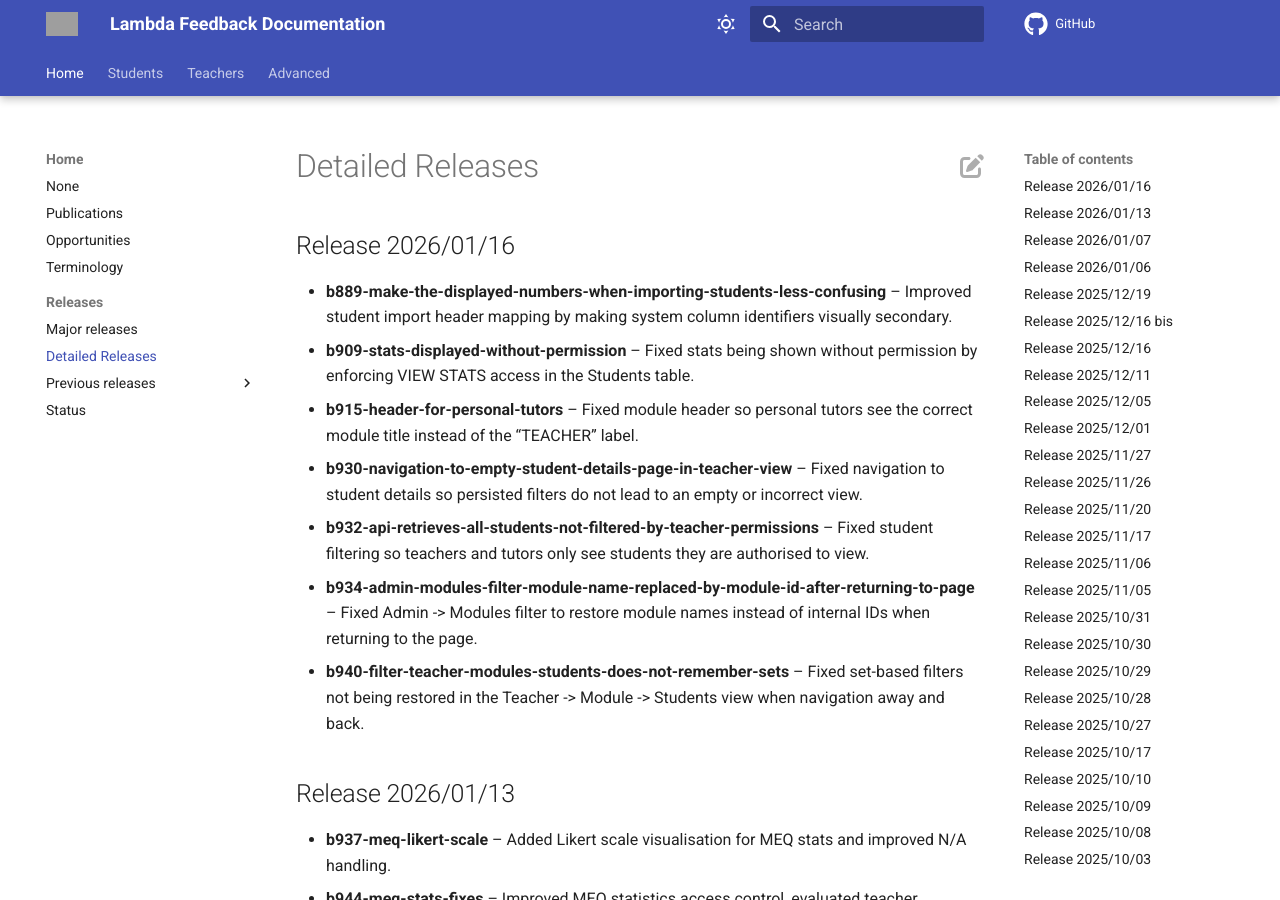
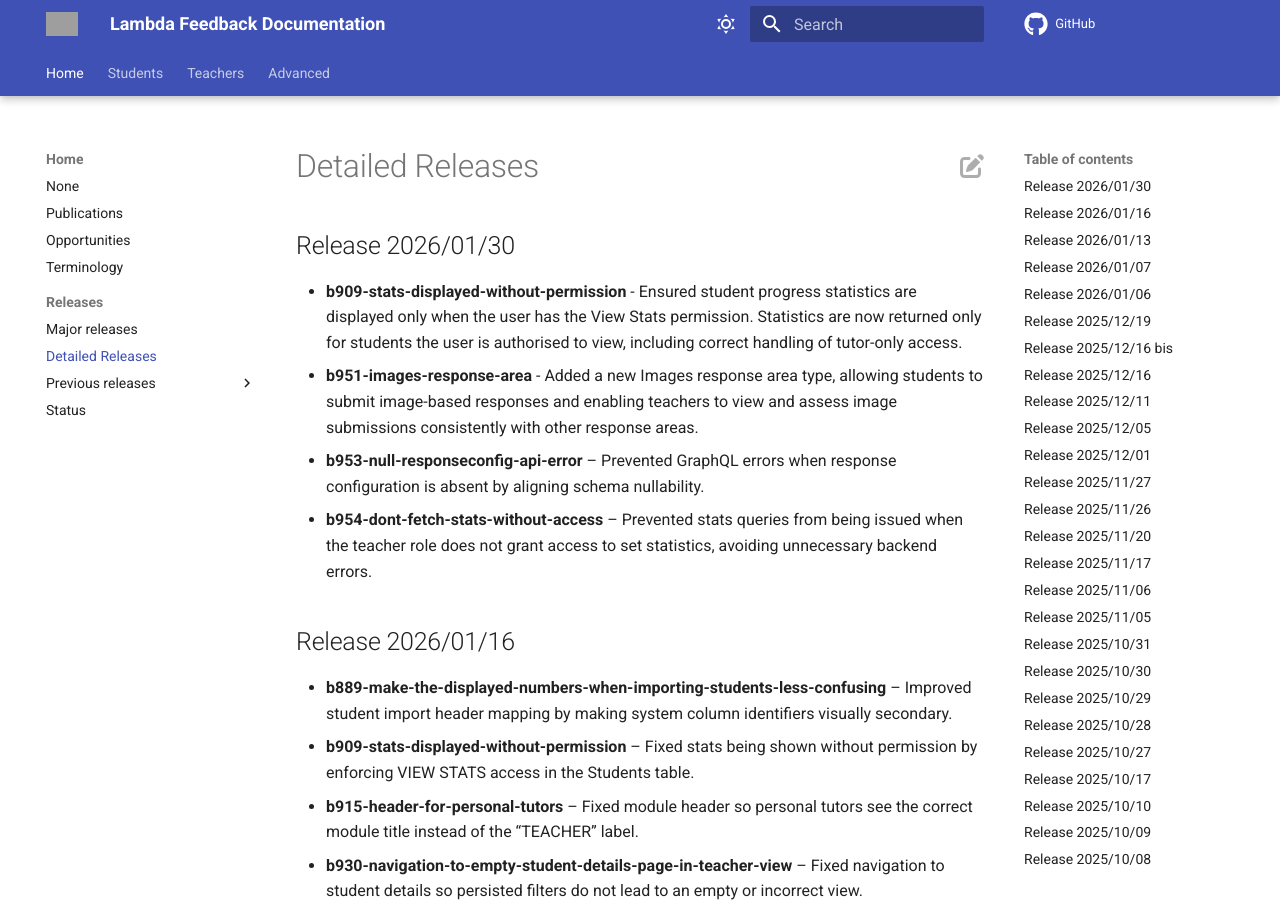
Before and after one commit to lambda-feedback/user-documentation, an MkDocs documentation site: the page built from docs/releases/detailed_releases.md, in a window 1280 px wide and 900 px high. Built offline with MkDocs 1.6.1 and Material for MkDocs 9.7.7, drawn with Linux system fonts in a browser that asks for light colours; comment, search, counter and statistics services are not loaded; grey boxes are pictures that could not be loaded.

Commit message:
Release 2026/01/30 added

```diff
--- a/docs/releases/detailed_releases.md
+++ b/docs/releases/detailed_releases.md
@@ -1,3 +1,10 @@
+## Release 2026/01/30
+
+- **b909-stats-displayed-without-permission** - Ensured student progress statistics are displayed only when the user has the View Stats permission. Statistics are now returned only for students the user is authorised to view, including correct handling of tutor-only access.
+- **b951-images-response-area** - Added a new Images response area type, allowing students to submit image-based responses and enabling teachers to view and assess image submissions consistently with other response areas.
+- **b953-null-responseconfig-api-error** – Prevented GraphQL errors when response configuration is absent by aligning schema nullability.
+- **b954-dont-fetch-stats-without-access** – Prevented stats queries from being issued when the teacher role does not grant access to set statistics, avoiding unnecessary backend errors.
+
 ## Release 2026/01/16
 
 - **b889-make-the-displayed-numbers-when-importing-students-less-confusing** – Improved student import header mapping by making system column identifiers visually secondary.
```
